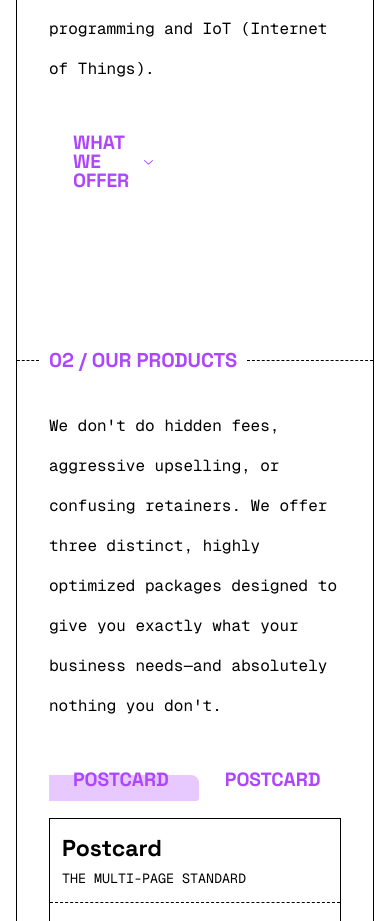
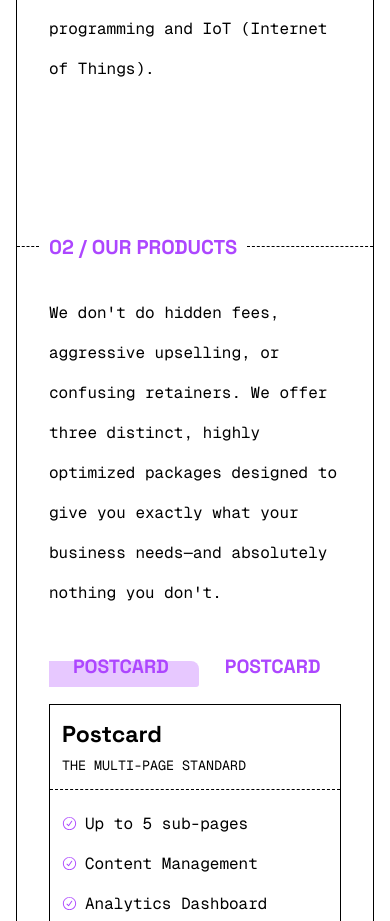
Before and after one commit to mmDevStudio/brand, a Next.js app: page / in a window 390 px wide. Shown: the part 2240-3161 px from the top of the page. Built offline with nearby package versions, Linux system fonts and the light colour scheme.

Commit message:
fix(Identity): button removed for <lg

```diff
--- a/src/app/(home)/_components/Identity/Identity.tsx
+++ b/src/app/(home)/_components/Identity/Identity.tsx
@@ -30,7 +30,12 @@ export default function Identity() {
           rooted in low-level programming and IoT (Internet of Things).
         </Profile>
 
-        <Button asChild mode="ghost" suffixIcon={<ChevronDownIcon />}>
+        <Button
+          asChild
+          mode="ghost"
+          className="hidden lg:flex"
+          suffixIcon={<ChevronDownIcon />}
+        >
           <Link href={`/#${SECTION_ID.PRODUCTS}`}>What we offer</Link>
         </Button>
       </Section.Body>
```
